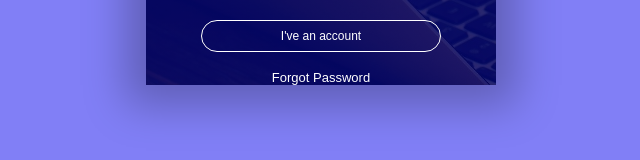
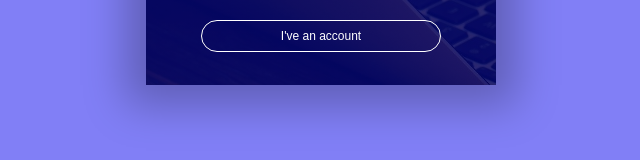
Before and after one commit to venvar/3D_FLIP-Login-System, a plain HTML site: page index.html in a window 1280 px wide. Shown: the part 565-725 px from the top of the page, without its empty margins (319-959 px from the left). Drawn offline with Linux system fonts and the light colour scheme.

Commit message:
Update index.html

```diff
--- a/index.html
+++ b/index.html
@@ -32,7 +32,6 @@
                         <input type="checkbox"><span>Remember Me</span>
                     </form>
                     <button type="button" class="btn" onclick="openLogin()">I've an account</button>
-                    <a href="">Forgot Password</a>
                 </div>
             </div>
         </div>
```
